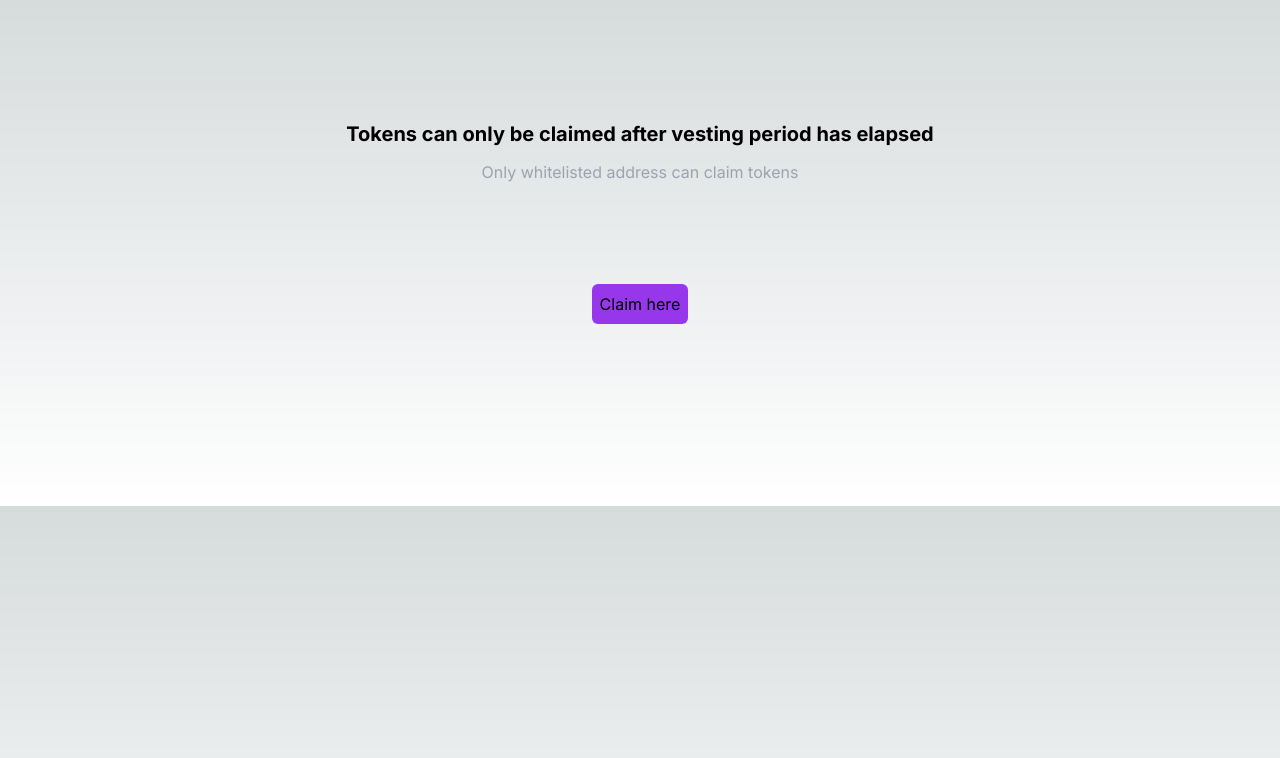
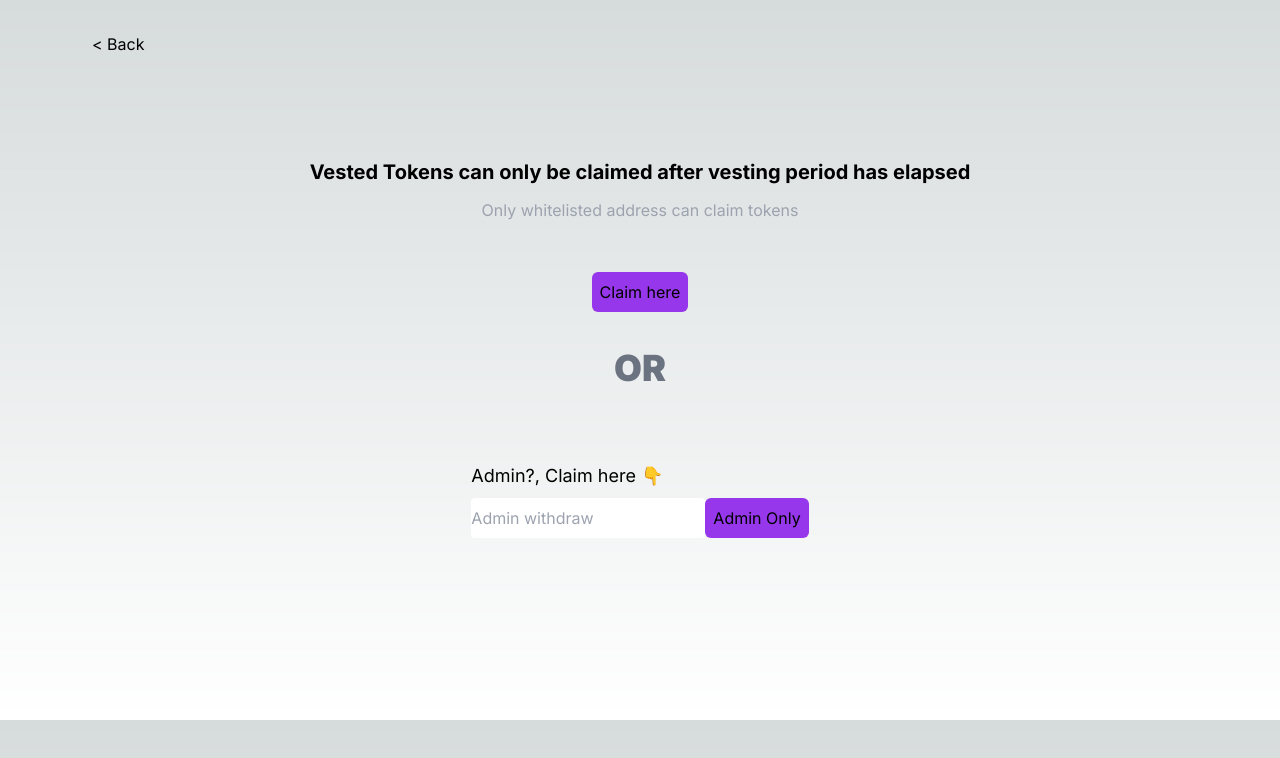
Before and after one commit to KoxyG/VestingDapp, a Next.js app: page /claim in a window 1280 px wide. Shown: the top 758 px of the page. Built offline with nearby package versions, Linux system fonts and the light colour scheme.

Commit message:
claim ui done

```diff
--- a/src/app/claim/page.jsx
+++ b/src/app/claim/page.jsx
@@ -1,19 +1,42 @@
+import Link from "next/link";
+
 export default function Claim() {
   return (
+     <>
+      <div className="max-w-3xl sm:mx-[60px] p-8">
+        <Link href="/">{"< Back"}</Link>
+      </div>
+
     <div className="grid w-full sm:w-full justify-items-center pt-[70px] pb-[150px]">
 
-               <div className="pb-[100px] pt-[50px] text-center ">
-               <h3 className="pb-3 font-bold text-xl">Tokens can only be claimed after vesting period has elapsed</h3>
-               <p className="text-gray-400">Only whitelisted address can claim tokens</p>
+      <div className="pb-[50px] mx-[60px]   text-center ">
+        <h3 className="pb-3 font-bold text-xl">
+          Vested Tokens can only be claimed after vesting period has elapsed
+        </h3>
+        <p className="text-gray-400">
+          Only whitelisted address can claim tokens
+        </p>
       </div>
 
       <form>
-                    <div className="flex flex-col pb-[32px]">
+        <div className="flex flex-col pb-[12px]">
+          <button className="rounded-md p-2 bg-[#9637eb]">Claim here </button>
+        </div>
+      </form>
 
-                         <button className="rounded-md p-2 bg-[#9637eb]"
-                    >Claim here</button>
+      <h1 className="text-4xl text-gray-500 py-6 font-black">OR</h1>
+
+      <div className="">
+          <h3 className="pt-[50px] text-lg  pb-2">Admin?, Claim here 👇</h3>
+
+          <form>
+        <div className="flex  pb-[32px] ">
+          <input type="text" className="rounded" placeholder="Admin withdraw" />
+          <button className="rounded-md p-2 bg-[#9637eb]">Admin Only</button>
         </div>
       </form>
       </div>
-     )
+    </div>
+    </>
+  );
 }
--- a/src/app/page.jsx
+++ b/src/app/page.jsx
@@ -330,8 +330,8 @@ export default function Home() {
         {!walletConnected ? (
           <div>
             <h3 className="text-center text-white text-xl sm:text-3xl font-bold leading-loose px-[100px] sm:mt-[90px]">
-              Welcome to VDApp the decentralized vesting platform
-              revolutionizing <br /> the way you manage vesting schedules for
+              Welcome to VDApp the decentralized vesting platform <br />
+              revolutionizing the way you manage vesting schedules for
               your tokens. <br /> <br />
               <span className="text-[#9677eb]">
                 {" "}
```
Lines whose indentation alone changed are shown as unchanged.
